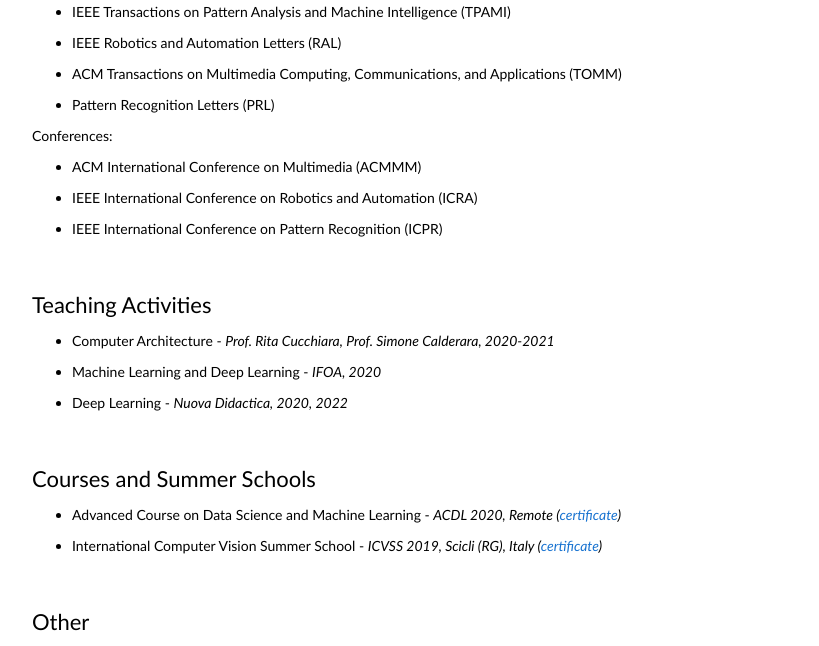
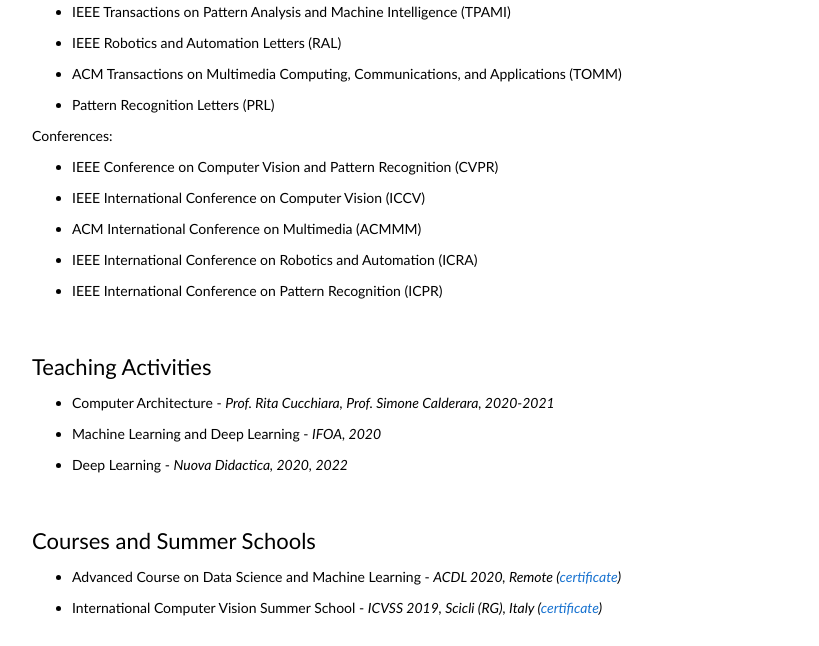
Before and after one commit to fdlandi/fdlandi.github.io, a plain HTML site: page index.html in a window 1280 px wide. Shown: the part 3200-3846 px from the top of the page, without its empty margins (228-1047 px from the left). Drawn offline with Linux system fonts and the light colour scheme.

Commit message:
updating index and CV

```diff
--- a/index.html
+++ b/index.html
@@ -458,6 +458,8 @@ We exploit dynamic convolutional filters to ground the lingual description into
 			  Conferences:
             </p>
 			<ul>
+                                <li><p>IEEE Conference on Computer Vision and Pattern Recognition (CVPR)</p></li>
+                                <li><p>IEEE International Conference on Computer Vision (ICCV)</p></li>
 				<li><p>ACM International Conference on Multimedia (ACMMM)</p></li>
 				<li><p>IEEE International Conference on Robotics and Automation (ICRA)</p></li>
 				<li><p>IEEE International Conference on Pattern Recognition (ICPR)</p></li>
```
Also changed, not shown: 1 other file.
